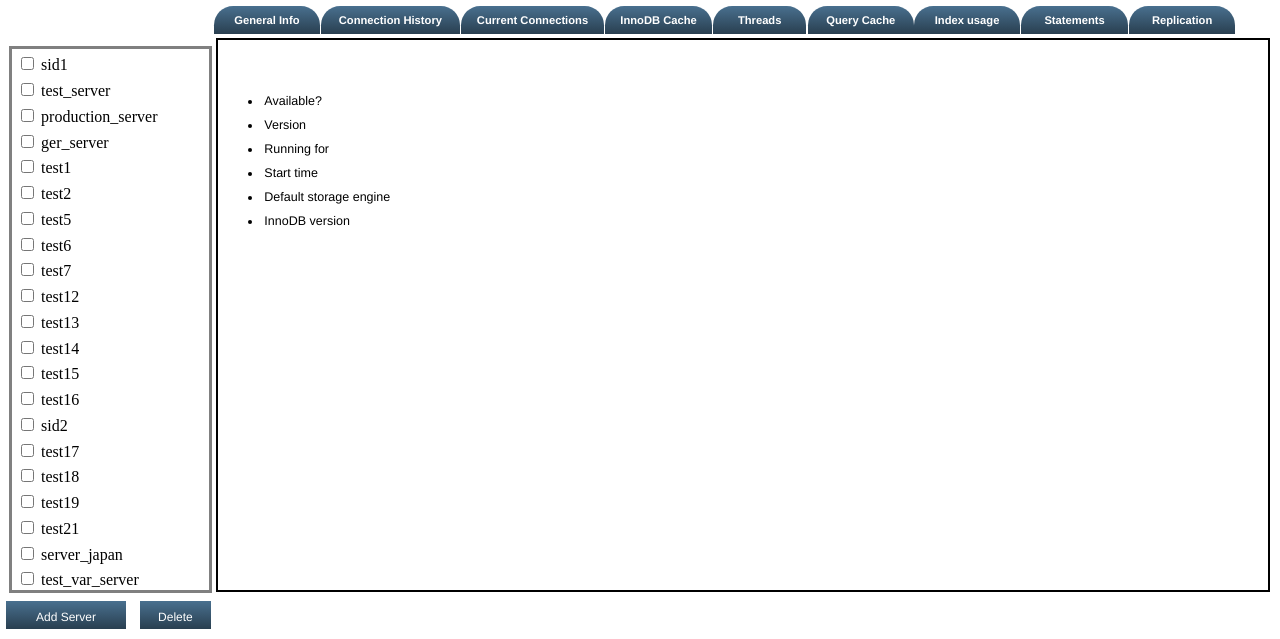
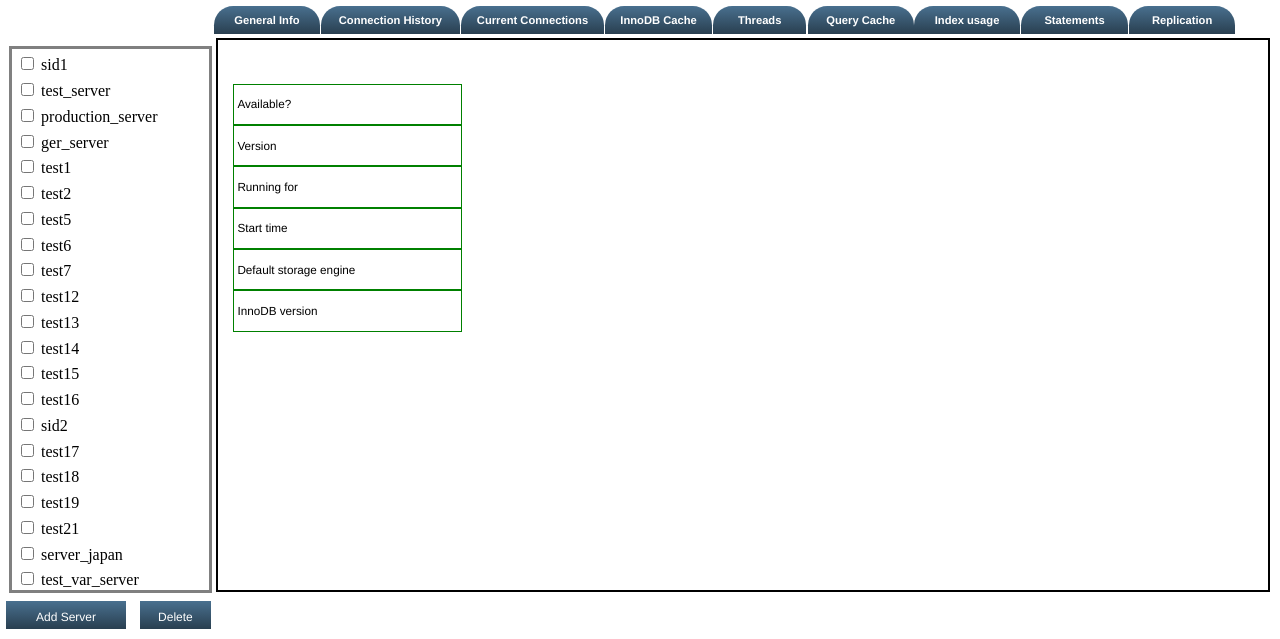
Before and after one commit to Siddhant-Tyagi/MyPy, a Django app: page /mypy/ in a window 1280 px wide. Shown: the part 122-761 px from the top of the page. Run offline with Django 3.2, Linux system fonts and the light colour scheme; data comes from the database, SQL or seed files in the repository; some libraries are stand-ins or nearby versions.

Commit message:
fixed the counters vertical alignmnet issue

```diff
--- a/static/css/index.css
+++ b/static/css/index.css
@@ -18,7 +18,6 @@
 }
 
 
-
 .btn {
 	display: inline-block;
 	position: fixed;
@@ -33,7 +32,8 @@
 	padding: 0.5vw 1vh;
 	margin: 0.26vw;
 	left: 0.2vw;
-     }
+}
+
 
 #side_list
 {
@@ -65,7 +65,8 @@
     display: inline-block;
     margin-left: 2vh;
     position: relative;
-    top: -4.4vh;
+    top: -10.8vh;
+    left: -3vw;
 
 }
 
@@ -77,11 +78,13 @@
     width: 18vw;
     height: 1.8vh;
     background: #6D8DA5;
-    margin-top: -100px;
+
 }
 
 
 .server_counters_list  {
+    position: relative;
+    top: -0.3vh;
     width: 17vw;
     white-space:normal;
     font: 1.565vh/1.565vw "Helvetica Neue", Helvetica, Arial, sans-serif;
@@ -109,12 +112,17 @@ hr {
     display: inline-block;
     position: relative;
     top: 4vh;
+    left: -2vw;
+    width: 21vw;
     white-space: nowrap;
-    font: 1.565vh/1.565vw "Helvetica Neue", Helvetica, Arial, sans-serif;
-    padding: 0.5vh;
+    font: 1.465vh/1.465vw "Helvetica Neue", Helvetica, Arial, sans-serif;
+
 }
 
 .counters_list_css  {
+    list-style-type: none;
+    border: 1px solid green;
     padding: 1.6%;
+    line-height: 4vh;
 
 }
--- a/templates/mypy_app/index.html
+++ b/templates/mypy_app/index.html
@@ -78,9 +78,9 @@
 					    var html_response = "<div class='server_class' id='" + $this.val() + "'>" +
 						                        "<div class='server_heading'>" + response_dict.server_name + "</div>" +
 						                            "<ul class='server_counters_list'>" +
-						                                "<li style='padding: 1.6%;'>" + response_dict.test_var1 + "</li>" +
-						                                "<li style='padding: 1.6%;'>" + response_dict.test_var2 + "</li>" +
-						                                "<li style='padding: 1.6%;'>" + response_dict.test_var3 + "</li>" +
+						                                "<li class='counters_list_css'>" + response_dict.test_var1 + "</li>" +
+						                                "<li class='counters_list_css'>" + response_dict.test_var2 + "</li>" +
+						                                "<li class='counters_list_css'>" + response_dict.test_var3 + "</li>" +
 						                            "</ul>" +
 						                     "</div>"
 						$(".monitor_group").after(html_response);
```
Also changed, not shown: 1 other file.
